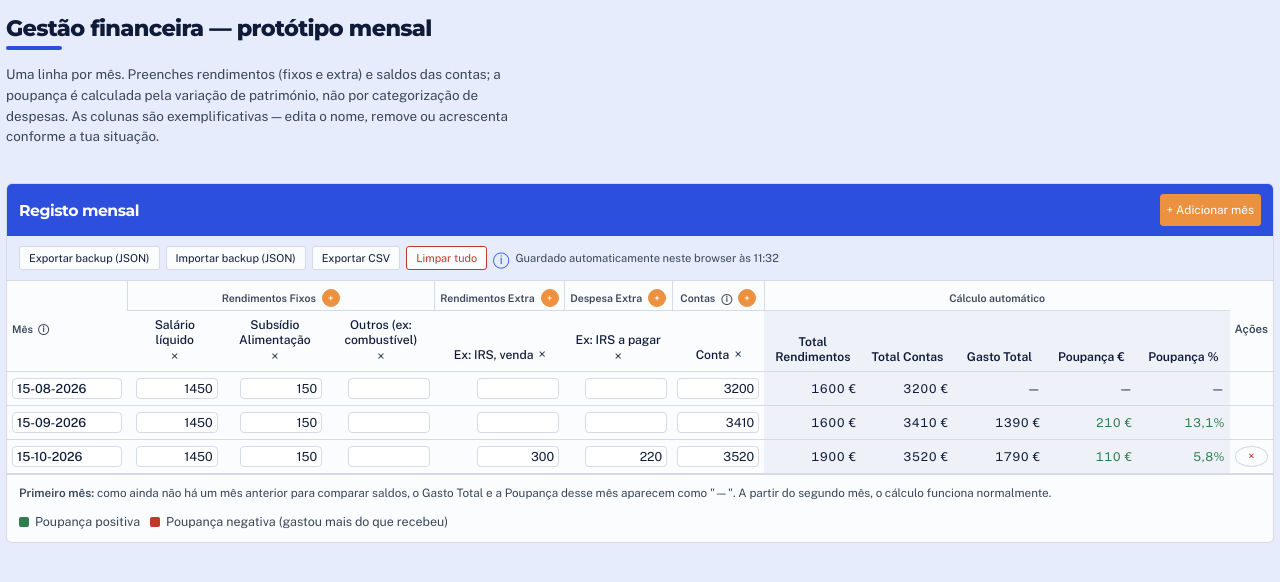
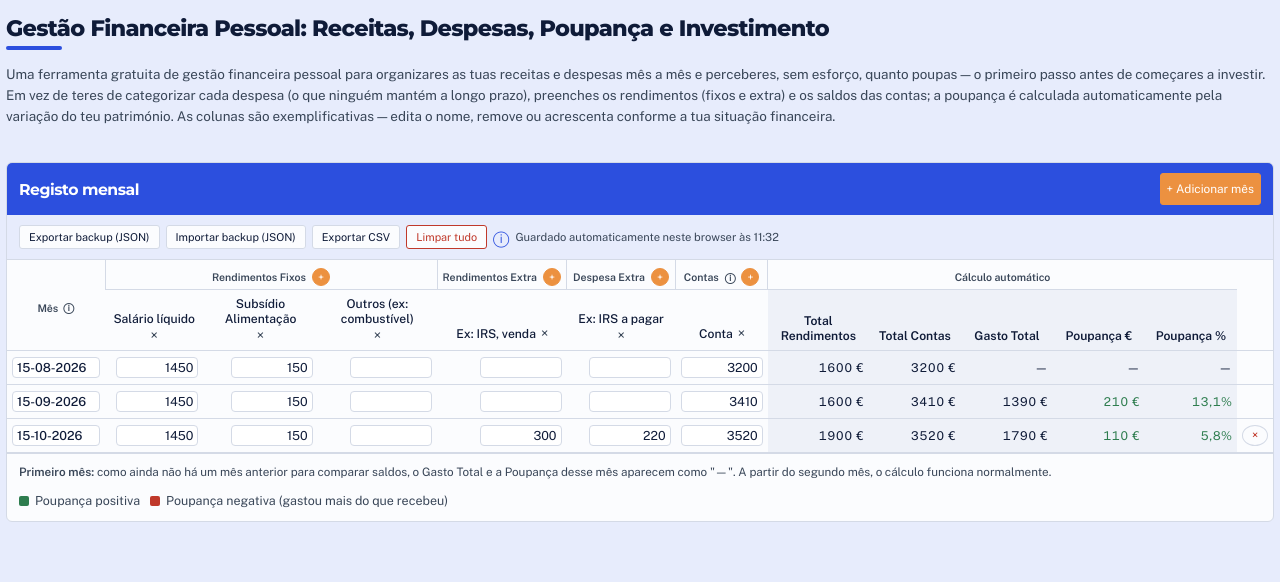
Before and after one commit to dblxpt/asset-fmtool, a plain HTML site: page gestao-financeira-prototipo.html in a window 1280 px wide. Drawn offline with nearby package versions, Linux system fonts and the light colour scheme.

Commit message:
Improve SEO copy and refine month/actions column layout (#4)
* Use Portuguese date format and comma decimals in the tool's inputs

Date fields now display and accept dd-mm-aaaa (masked as you type),
while the underlying state keeps ISO yyyy-mm-dd for sorting and
export. Value inputs show/accept comma decimals ("," is the display
format, "." typed is auto-converted to ","), while the internal state
(and therefore JSON/CSV export) keeps the international dot format.

Co-Authored-By: Claude Sonnet 5 <noreply@anthropic.com>
Claude-Session: https://claude.ai/code/session_01JpPBL5C7LzWFXS4HhKDz3F

* Improve SEO copy and refine month/actions column layout

- SEO-friendly <title> and <meta description>, plus an SEO-oriented
  H1 and intro paragraph covering receitas, despesas, poupança e
  investimento.
- Intro paragraph now spans the full panel width instead of being
  capped at 62ch.
- "Ações" column header is now visually blank (aria-label kept for
  accessibility).
- "Mês" column header label is centered and the date field/column
  width is trimmed to fit the dd-mm-aaaa format.

Co-Authored-By: Claude Sonnet 5 <noreply@anthropic.com>
Claude-Session: https://claude.ai/code/session_01JpPBL5C7LzWFXS4HhKDz3F

---------

Co-authored-by: Claude <noreply@anthropic.com>

```diff
--- a/gestao-financeira-prototipo.html
+++ b/gestao-financeira-prototipo.html
@@ -3,7 +3,8 @@
 <head>
 <meta charset="UTF-8">
 <meta name="viewport" content="width=device-width, initial-scale=1.0">
-<title>Gestão Financeira — Protótipo</title>
+<title>Gestão Financeira Pessoal: Receitas, Despesas e Poupança</title>
+<meta name="description" content="Ferramenta gratuita de gestão financeira pessoal: regista receitas e despesas, calcula a poupança mensal automaticamente e prepara-te para investir.">
 <link rel="preconnect" href="https://fonts.googleapis.com">
 <link href="https://fonts.googleapis.com/css2?family=Montserrat:wght@700;800&family=Public+Sans:wght@400;500;600&display=swap" rel="stylesheet">
 <style>
@@ -55,7 +56,7 @@
   }
   header p{
     color:var(--ink-soft);
-    max-width:62ch;
+    max-width:none;
     line-height:1.55;
     margin:0;
     font-size:0.84rem;
@@ -209,7 +210,7 @@
     position:static;
     background:var(--paper);
     text-align:left;
-    min-width:118px;
+    min-width:98px;
   }
   td.month-col{font-weight:500;}
   tbody tr{border-bottom:1px solid var(--line);}
@@ -269,7 +270,7 @@
     text-align:left;
     font-family:'Public Sans', sans-serif;
     font-weight:500;
-    width:110px;
+    width:88px;
     font-size:0.78rem;
   }
   .pos{color:var(--green);}
@@ -329,8 +330,8 @@
 <body>
 <div class="wrap">
   <header>
-    <h1>Gestão financeira — protótipo mensal</h1>
-    <p>Uma linha por mês. Preenches rendimentos (fixos e extra) e saldos das contas; a poupança é calculada pela variação de património, não por categorização de despesas. As colunas são exemplificativas — edita o nome, remove ou acrescenta conforme a tua situação.</p>
+    <h1>Gestão Financeira Pessoal: Receitas, Despesas, Poupança e Investimento</h1>
+    <p>Uma ferramenta gratuita de gestão financeira pessoal para organizares as tuas receitas e despesas mês a mês e perceberes, sem esforço, quanto poupas — o primeiro passo antes de começares a investir. Em vez de teres de categorizar cada despesa (o que ninguém mantém a longo prazo), preenches os rendimentos (fixos e extra) e os saldos das contas; a poupança é calculada automaticamente pela variação do teu património. As colunas são exemplificativas — edita o nome, remove ou acrescenta conforme a tua situação financeira.</p>
   </header>
 
   <div class="panel">
@@ -650,7 +651,7 @@ function render(){
 
   const monthTh = document.createElement('th'); monthTh.rowSpan=2; monthTh.className='month-col';
   const monthLabelWrap = document.createElement('div');
-  monthLabelWrap.style.display='flex'; monthLabelWrap.style.alignItems='center'; monthLabelWrap.style.gap='5px';
+  monthLabelWrap.style.display='flex'; monthLabelWrap.style.alignItems='center'; monthLabelWrap.style.justifyContent='center'; monthLabelWrap.style.gap='5px';
   const monthLabelText = document.createElement('span'); monthLabelText.textContent='Mês';
   monthLabelWrap.appendChild(monthLabelText);
   const monthInfo = document.createElement('span');
@@ -667,7 +668,7 @@ function render(){
   groupRow.appendChild(groupHeaderCell('Contas', state.accountCats.length, 'accountCats',
     'Inclui contas à ordem e a prazo. Os juros de contas a prazo são normalmente tão reduzidos que não entram no cálculo de rentabilidade de investimentos — servem aqui apenas para refletir o património total.'));
   groupRow.appendChild(groupHeaderCell('Cálculo automático', 5, null));
-  const rowActTh = document.createElement('th'); rowActTh.rowSpan=2; rowActTh.textContent='Ações'; rowActTh.style.fontWeight='600'; rowActTh.style.fontSize='0.72rem'; rowActTh.style.color='var(--ink-soft)'; groupRow.appendChild(rowActTh);
+  const rowActTh = document.createElement('th'); rowActTh.rowSpan=2; rowActTh.setAttribute('aria-label','Ações'); rowActTh.style.fontWeight='600'; rowActTh.style.fontSize='0.72rem'; rowActTh.style.color='var(--ink-soft)'; groupRow.appendChild(rowActTh);
 
   function catCell(name, group){
     const th = document.createElement('th');
```
Also changed, not shown: index.html (+9 -8 lines).
